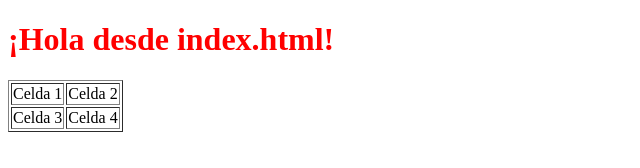
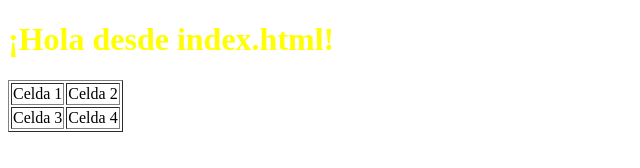
Before and after one commit to ikramzaldivar/REPO-TIC-2743709, a plain HTML site: page index.html in a window 1280 px wide. Shown: the whole page, without its empty margins (0-640 px from the left). Drawn offline with Linux system fonts and the light colour scheme.

Commit message:
cambio de color estilos.css

```diff
--- a/estilos.css
+++ b/estilos.css
@@ -1,3 +1,3 @@
 h1 {
-  color: red;
+  color: yellow;
 }
```
